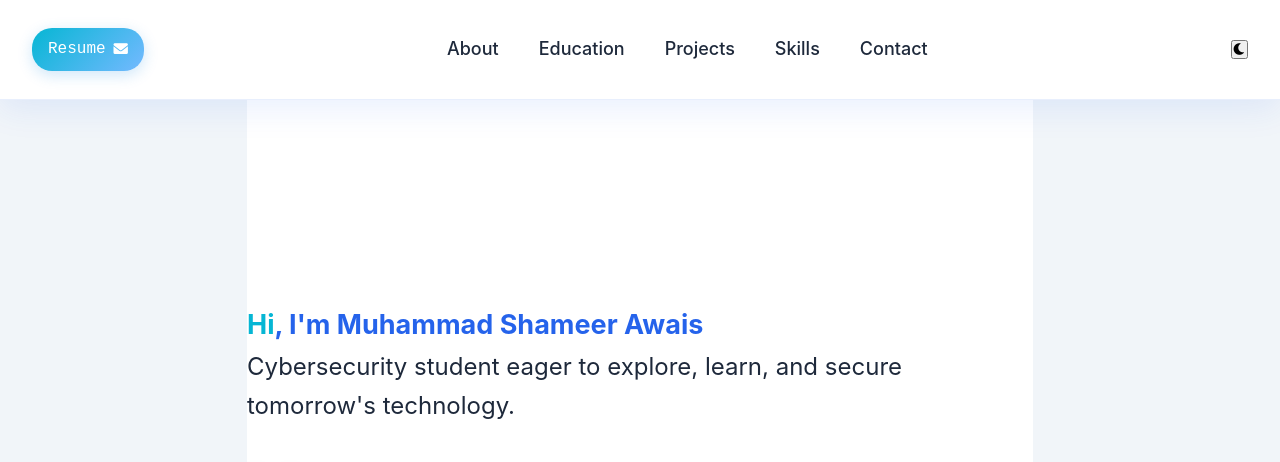
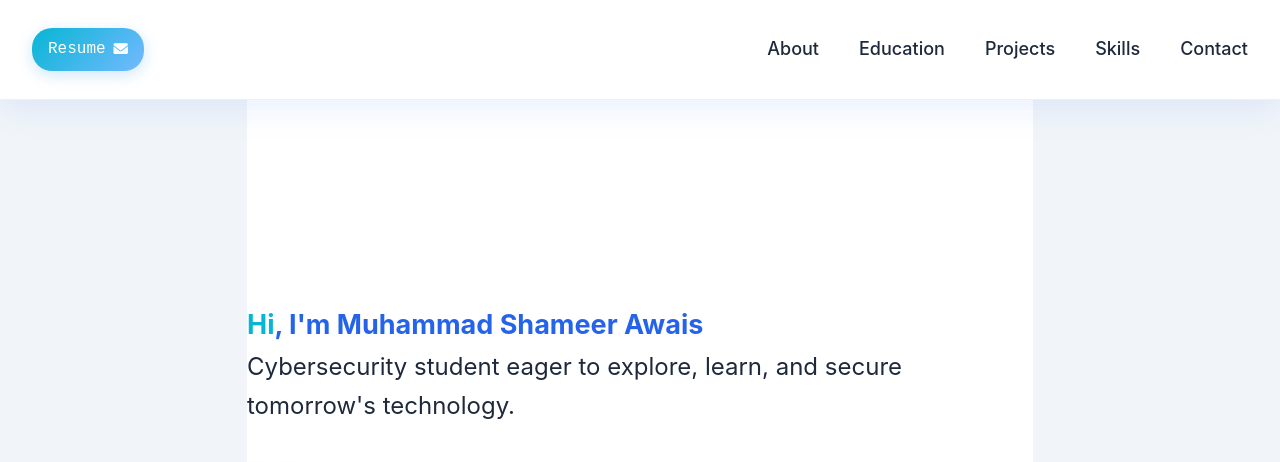
Before and after one commit to ShameerAwais/ShameerAwais.github.io, a plain HTML site: page index.html in a window 1280 px wide. Shown: the top 462 px of the page. Drawn offline with Linux system fonts and the light colour scheme.

Commit message:
Remove dark mode toggle switch from portfolio

```diff
--- a/index.html
+++ b/index.html
@@ -25,9 +25,6 @@
             <li><a href="#skills">Skills</a></li>
             <li><a href="#contact">Contact</a></li>
         </ul>
-        <button id="theme-toggle" class="theme-toggle" aria-label="Toggle dark mode">
-            <i class="fas fa-moon"></i>
-        </button>
     </nav>
 
     <main class="container">
@@ -335,30 +332,5 @@
     </footer>
 
     <script src="script.js"></script>
-    <script>
-      // Theme toggle logic
-      const themeToggle = document.getElementById('theme-toggle');
-      const body = document.body;
-      const icon = themeToggle.querySelector('i');
-      function setTheme(dark) {
-        if (dark) {
-          body.classList.add('dark-mode');
-          icon.classList.remove('fa-moon');
-          icon.classList.add('fa-sun');
-        } else {
-          body.classList.remove('dark-mode');
-          icon.classList.remove('fa-sun');
-          icon.classList.add('fa-moon');
-        }
-      }
-      // Load theme from localStorage
-      const darkPref = localStorage.getItem('theme') === 'dark';
-      setTheme(darkPref);
-      themeToggle.addEventListener('click', () => {
-        const isDark = body.classList.toggle('dark-mode');
-        setTheme(isDark);
-        localStorage.setItem('theme', isDark ? 'dark' : 'light');
-      });
-    </script>
 </body>
 </html>
```
